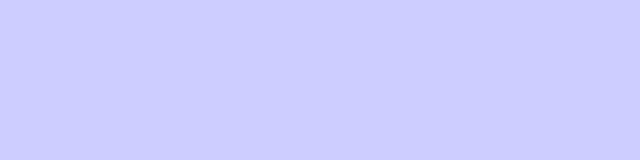
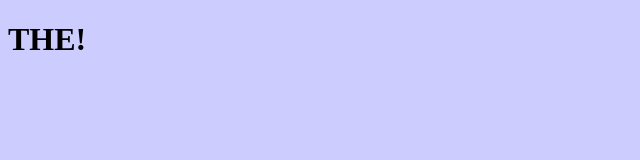
Before and after one commit to e104191/test, a plain HTML site: page index.html in a window 1280 px wide. Shown: the whole page, without its empty margins (0-640 px from the left). Drawn offline with Linux system fonts and the light colour scheme.

Commit message:
new files

```diff
--- a/index.html
+++ b/index.html
@@ -10,6 +10,7 @@
 
   <script src="js/scripts.js"></script>
 
+  <h1>THE!</h1>
 
 </body>
 </html>
```
Also changed, not shown: 1 other file.
